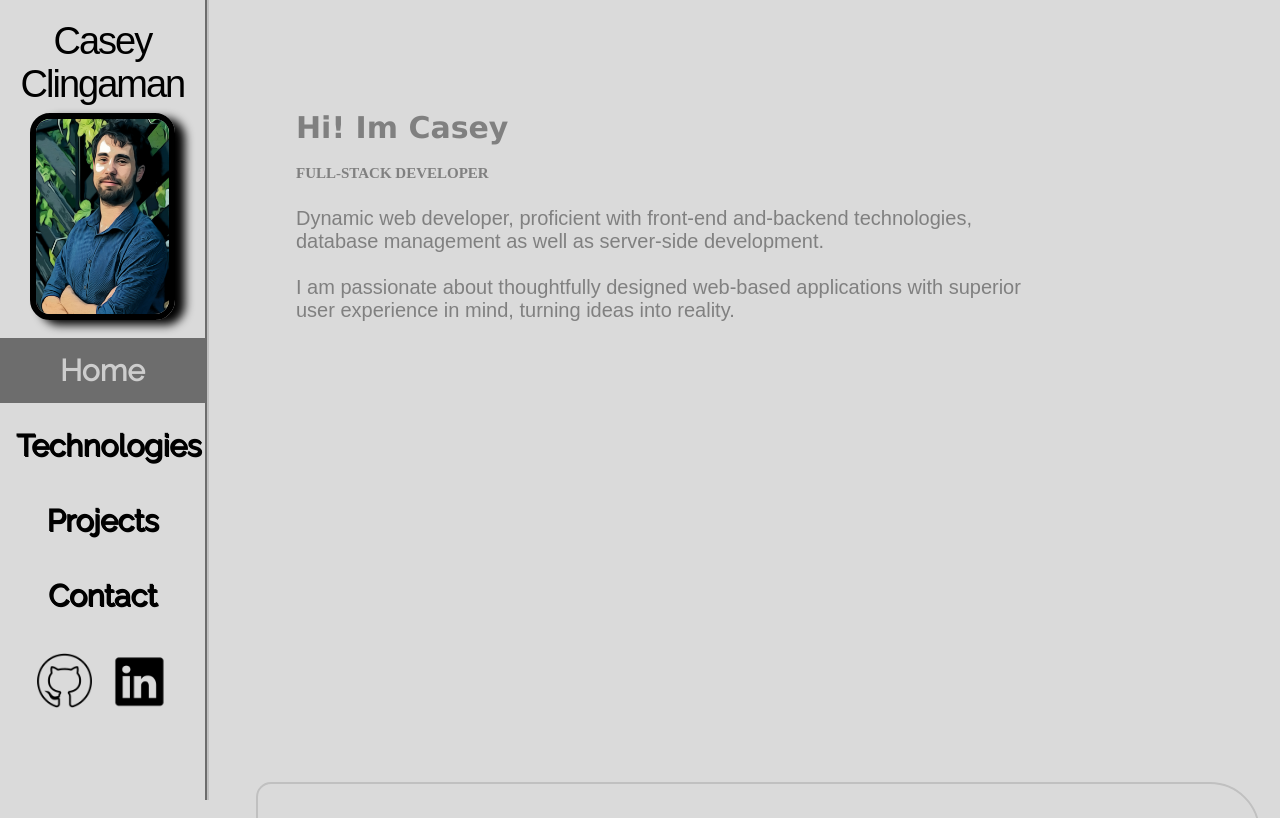
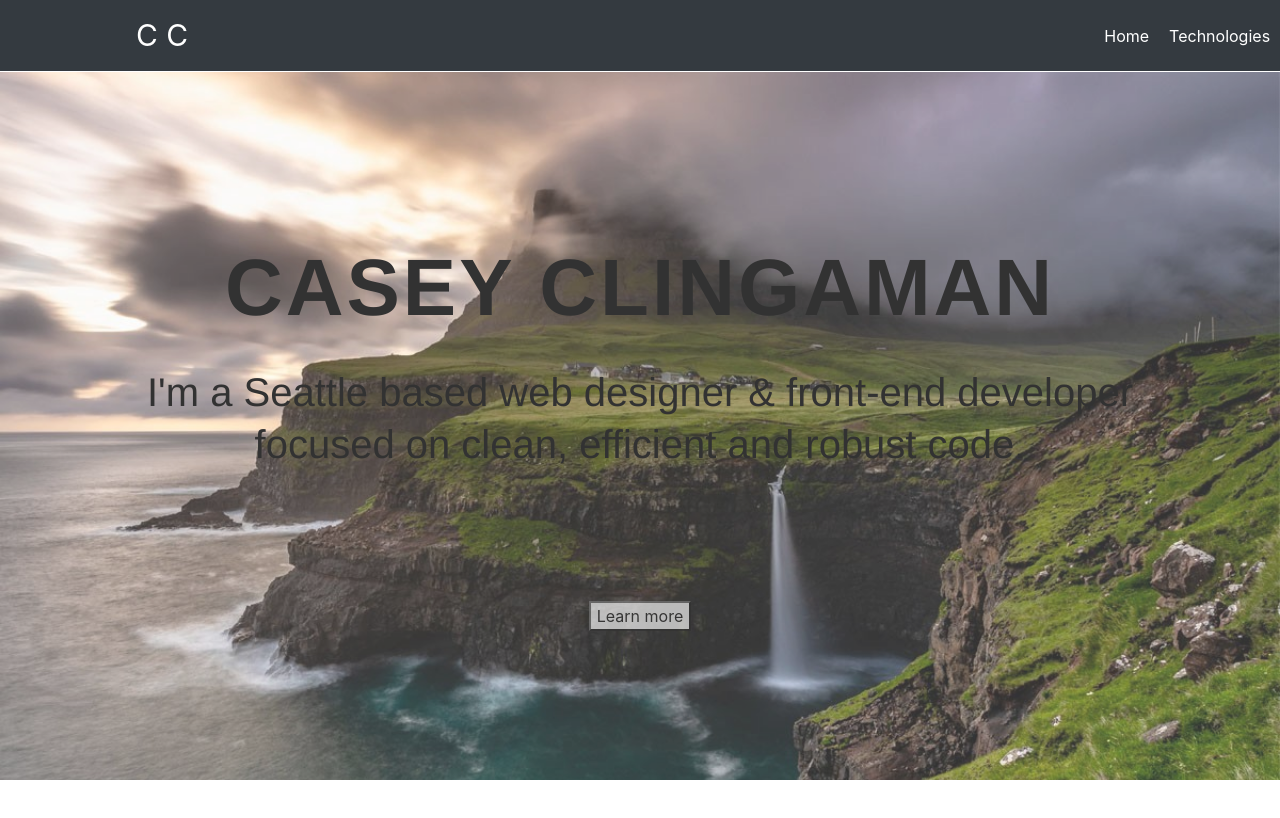
Before and after one commit to caseycling/portfolio, a React (Create React App) app in the folder client/: page / in a window 1280 px wide. Shown: the top 818 px of the page. Built offline with nearby package versions, Linux system fonts and the light colour scheme; a web font is replaced by a local one.

Commit message:
Changed desing and layout of pages

```diff
--- a/client/src/components/About/About.css
+++ b/client/src/components/About/About.css
@@ -1,22 +1,38 @@
 /* Home page section */
+
 .homeContainer {
-    margin-top: 50px;
-      margin-left: 20%;
-    margin-right: 10%;
-    margin-bottom: 400px;
+
+    margin-bottom: 10%;
+    /* padding-bottom: 0px; */
     padding: 40px;
-    height: 100%;
+    height: 780px;
 
-    color: grey
+    color: rgb(0, 0, 0);
+    background-image: url('../../images/faroeIslands.jpg');
+    background-size: 100%;
+    opacity: .8;
   }
 
+  .contentContainer {
+    margin-top: 200px;
+    margin-left: 0%;
+    margin-right: 0%;
+    padding-bottom: 100px;
+  }
+
+
    #homeHeader  {
-    font-family: Lucida Sans Unicode;
-    font-size: 30px;
-      letter-spacing: normal;
+    font-family: "brandon-grotesque", Helvetica, Arial, sans-serif;
+    font-size: 80px;
+    text-align: center;
+    letter-spacing: 3px;
+    font-weight: 700;
+    margin-bottom: 0px;
+
   }
 
    #homeTitle  {
-      font-size: 15px;
+      font-size: 20px;
+      font-weight: bold;
       margin-top: 0%;
   }
--- a/client/src/components/About/About.js
+++ b/client/src/components/About/About.js
@@ -5,15 +5,16 @@ import './About.css'
 const Home = () => {
 	render()
 	return (
+		<div className="homeContainer" id="home">
+			<div className="contentContainer">
+				<h1 id="homeHeader">CASEY CLINGAMAN</h1>
+				<p style={{ margin: "30px 5%", fontSize: "40px",  fontFamily: '"Maison Neue", Helvetica Neue, Helvetica, Arial, sans-serif', textAlign: "center", lineHeight: "1.30769em" }}> I'm a Seattle based web designer & front-end developer focused on clean, efficient and robust code.</p>
+			</div>
+			<div style={{display: "flex", justifyContent: "center"}}>
+				<button style={{opacity: ".7"}}>Learn more</button>
+			</div>
 
-		<div className="homeContainer" id="home">
-			<h1 id="homeHeader">Hi! Im Casey</h1>
-			<h5 id="homeTitle">FULL-STACK DEVELOPER</h5>
-			<p style={{ marginRight: "10%", fontSize: "20px", fontFamily: "fantasy" }}> Dynamic web developer, proficient with front-end and-backend technologies, database management as well as server-side development. <br/> <br/>
-
-			I am passionate about thoughtfully designed web-based applications with superior user experience in mind, turning ideas into reality.</p>
 		</div>
-
 	)
 }
 
--- a/client/src/components/Contact/Contact.css
+++ b/client/src/components/Contact/Contact.css
@@ -2,8 +2,8 @@
 .contactContainer {
     width: 70%;
     margin: 80px;
-    margin-left: 20%;
-    margin-right: 5%;
+    margin-left: 10%;
+    /* margin-right: 5%; */
     padding: 50px;
     padding-top: 0px;
 
--- a/client/src/components/Navbar/Navbar.css
+++ b/client/src/components/Navbar/Navbar.css
@@ -1,6 +1,28 @@
-/* Navbar styling */
+.navBar {
+  position: fixed;
+  top: 0;
+  width: 100%;
+  z-index: 100;
+  border-bottom: 1px solid white;
+}
 
-.navList {
+.link {
+  margin: 10px;
+  /* padding: 10px; */
+  text-decoration: none;
+  color: white;
+}
+
+.link:hover {
+  text-decoration: none;
+  color: silver;
+}
+
+.link:active {
+  color: silver;
+}
+
+/* .navList {
     margin: 0;
     padding: 0;
     height: 100%;
@@ -9,7 +31,7 @@
     text-align: center;
     font-size: 26px;
     font-family: 'Segoe UI', Tahoma, Geneva, Verdana, sans-serif;
-    /* background-image: url('../../images/navbackground.jpg'); */
+
     position: fixed;
 
     border-right: 4px groove silver;
@@ -75,3 +97,4 @@
     margin: 25px 10px;
     color: rgb(220, 220, 220);
   }
+   */
--- a/client/src/components/Navbar/Navbar.js
+++ b/client/src/components/Navbar/Navbar.js
@@ -1,5 +1,8 @@
 
 import React, { Component } from 'react';
+import { Nav, Navbar } from 'react-bootstrap';
+import 'bootstrap/dist/css/bootstrap.min.css';
+
 import { render } from '@testing-library/react';
 import { Link } from 'react-scroll';
 import Github from '../../images/githubLogo.png'
@@ -8,75 +11,126 @@ import Profile from '../../images/profilePic.jpg';
 import Background from '../../images/navbackground.jpg';
 import './Navbar.css'
 
-class Navbar extends Component {
+class NavagationBar extends Component {
     render() {
         return (
-        <div style={{ background: Background }}>
-          <ul className="navList">
-            <li className="navName" >Casey Clingaman </li>
-            <li><img src={Profile} alt="project" className="navImage" /></li>
-            <li>
+            <Navbar bg="dark" variant="dark" className="navBar">
+            <Navbar.Brand  style={{marginLeft: "120px", fontSize: "30px"}}>C C</Navbar.Brand>
+            <Nav >
                 <Link
+                    className="link"
                     activeClass="active"
                     to="home"
                     spy={true}
                     smooth={true}
                     offset={-70}
                     duration={500}
-                className="navLink">
-                Home
+                    style={{ marginLeft: "900px"}}
+                    href="#home"
+                     >Home
                 </Link>
-            </li>
-            <li>
               <Link
+                    className="link"
                     activeClass="active"
                     to="technologies"
                     spy={true}
                     smooth={true}
-                offset={-70}
+                    offset={-90}
                     duration={500}
-                className="navLink">
-                Technologies
+                    href="#features">Technologies
                 </Link>
-            </li>
-            <li>
               <Link
+                    className="link"
                     activeClass="active"
                     to="projects"
                     spy={true}
                     smooth={true}
-                offset={-70}
+                    offset={-90}
                     duration={500}
-                className="navLink">
-                Projects
+                    href="#features">Projects
                 </Link>
-            </li>
-            <li>
               <Link
+                    className="link"
                     activeClass="active"
                     to="contact"
                     spy={true}
                     smooth={true}
-                offset={-70}
+                    offset={-90}
                     duration={500}
-                className="navLink">
-                Contact
+                    href="#features">Contact
                 </Link>
-            </li>
-            <div className="logoContainer">
-              <li>
-                <a href="https://github.com/caseycling" target="_blank" rel="noopener noreferrer">
-                  <img src={Github} alt="gitHub" id="navLogo" /></a>
-              </li>
-              <li>
-                <a href="https://www.linkedin.com/in/casey-clingaman-b670b5177/" target="_blank" rel="noopener noreferrer">
-                  <img src={Linkedin} alt="linkedIn" id="navLogo" /></a>
-              </li>
-            </div>
-          </ul>
-        </div>
+
+            </Nav>
+          </Navbar>
     )
     }
 }
+    //         <div style={{ background: Background }}>
+    //           <ul className="navList">
+    //             <li className="navName" >Casey Clingaman </li>
+    //             <li><img src={Profile} alt="project" className="navImage" /></li>
+    //             <li>
+    //               <Link
+    //                 activeClass="active"
+    //                 to="home"
+    //                 spy={true}
+    //                 smooth={true}
+    //                 offset={-70}
+    //                 duration={500}
+    //                 className="navLink">
+    //                 Home
+    //             </Link>
+    //             </li>
+    //             <li>
+    //               <Link
+    //                 activeClass="active"
+    //                 to="technologies"
+    //                 spy={true}
+    //                 smooth={true}
+    //                 offset={-70}
+    //                 duration={500}
+    //                 className="navLink">
+    //                 Technologies
+    //             </Link>
+    //             </li>
+    //             <li>
+    //               <Link
+    //                 activeClass="active"
+    //                 to="projects"
+    //                 spy={true}
+    //                 smooth={true}
+    //                 offset={-70}
+    //                 duration={500}
+    //                 className="navLink">
+    //                 Projects
+    //             </Link>
+    //             </li>
+    //             <li>
+    //               <Link
+    //                 activeClass="active"
+    //                 to="contact"
+    //                 spy={true}
+    //                 smooth={true}
+    //                 offset={-70}
+    //                 duration={500}
+    //                 className="navLink">
+    //                 Contact
+    //             </Link>
+    //             </li>
+    //             <div className="logoContainer">
+    //               <li>
+    //                 <a href="https://github.com/caseycling" target="_blank" rel="noopener noreferrer">
+    //                   <img src={Github} alt="gitHub" id="navLogo" /></a>
+    //               </li>
+    //               <li>
+    //                 <a href="https://www.linkedin.com/in/casey-clingaman-b670b5177/" target="_blank" rel="noopener noreferrer">
+    //                   <img src={Linkedin} alt="linkedIn" id="navLogo" /></a>
+    //               </li>
+    //             </div>
+    //           </ul>
+    //         </div>
+    //     )
+    //   }
+    // }
 
-export default Navbar;
+    export default NavagationBar;
--- a/client/src/components/Projects/Projects.css
+++ b/client/src/components/Projects/Projects.css
@@ -1,7 +1,7 @@
 
 /* Projects page section */
 .projectsContainer  {
-    margin-left: 20%;
+    margin-left: 10%;
     width: 75%;
     padding: 20px;
     border: solid 2px silver;
@@ -12,6 +12,7 @@
 
   .individualContainer {
       display: inline-block;
+
       margin: 10px;
       height: 100%;
       width: 90%;
--- a/client/src/components/Technologies/Technologies.css
+++ b/client/src/components/Technologies/Technologies.css
@@ -1,6 +1,6 @@
 /* Technologies page section */
 .techContainer {
-    margin-left: 20%;
+    margin-left: 10%;
     margin-bottom: 50px;
     width: 75%;
     padding: 20px;
--- a/package.json
+++ b/package.json
@@ -21,6 +21,7 @@
   "dependencies": {
     "@sendgrid/mail": "^6.5.1",
     "axios": "^0.19.2",
+    "bootstrap": "^4.4.1",
     "cors": "^2.8.5",
     "dotenv": "^8.2.0",
     "express": "^4.17.1",
@@ -28,6 +29,7 @@
     "nodemon": "^2.0.2",
     "path": "^0.12.7",
     "react-alice-carousel": "^1.17.3",
+    "react-bootstrap": "^1.0.0-beta.17",
     "react-multi-carousel": "^2.5.0",
     "react-router-dom": "^5.1.2",
     "react-scroll": "^1.7.16",
```
Also changed, not shown: 1 other file (tests, documents, lock files or other folders). Lines whose indentation alone changed are shown as unchanged.
